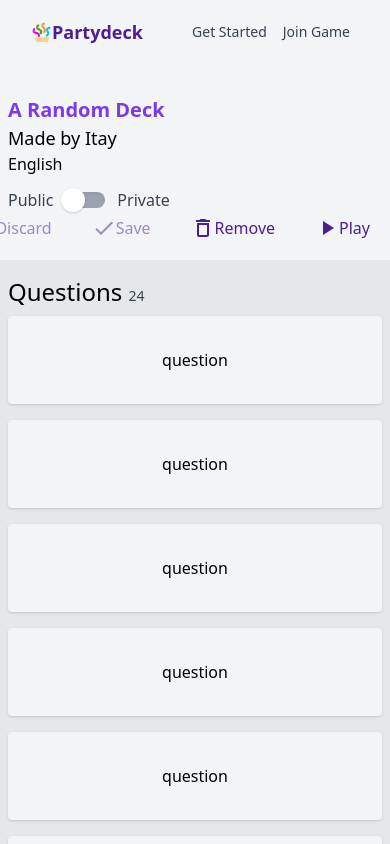
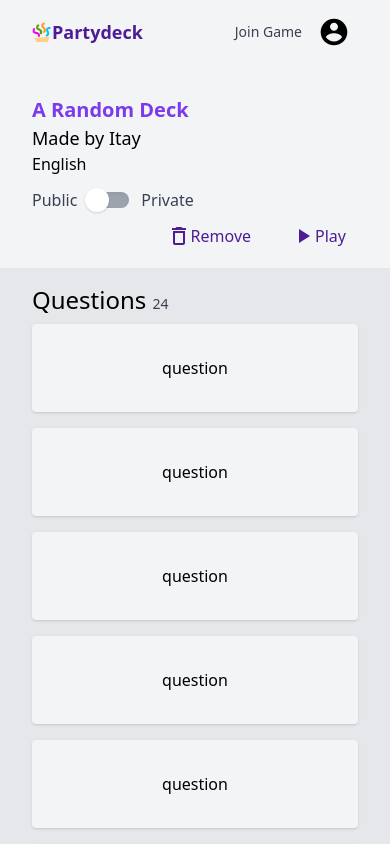
Before and after one commit to itays123/partydeck, a React (Create React App) app in the folder panel/: page /game/1 in a window 390 px wide. Built offline with nearby package versions, Linux system fonts and the light colour scheme.

Commit message:
FIX: Responsive GameViewEdit page

```diff
--- a/panel/src/auth/AuthContext.js
+++ b/panel/src/auth/AuthContext.js
@@ -9,7 +9,7 @@ export function useAuthContext() {
 
 const AuthContextProvider = ({ children }) => {
   const dummyData = {
-    isSignedIn: false,
+    isSignedIn: true,
     logout() {},
     user: {
       _id: '1',
--- a/panel/src/game/GameViewEdit.js
+++ b/panel/src/game/GameViewEdit.js
@@ -20,14 +20,14 @@ const GameViewEdit = () => {
     <GameEditorContextProvider {...game}>
       <div className="game-view scrollable">
         <div className="bg-gray-100 w-full">
-          <header className="container mx-auto pt-8 pb-4 px-2">
+          <header className="container mx-auto pt-8 pb-4 px-8 md:px-2">
             <section className="details">
               <h1 className="text-xl md:text-2xl lg:text-4xl font-bold text-purple-600">
                 {game.name}
               </h1>
               <GameSettingsViewEdit />
             </section>
-            <section className="actions flex justify-start flex-row-reverse">
+            <section className="actions flex justify-start flex-row-reverse mt-2">
               <Play onClick={play} />
               <Remove
                 onClick={() => history.push('/')}
@@ -38,7 +38,10 @@ const GameViewEdit = () => {
                 isLoading={isSaveLoading}
                 callback={() => window.location.reload()}
               />
-              <Discard onClick={() => history.push('/')} />
+              <Discard
+                onClick={() => history.push('/')}
+                isSaveLoading={isSaveLoading}
+              />
             </section>
           </header>
         </div>
--- a/panel/src/game/action/Discard.js
+++ b/panel/src/game/action/Discard.js
@@ -2,7 +2,7 @@ import SvgWrapper from '../../shared/SvgWrapper';
 import EditorOnly from '../edit/EditorOnly';
 import { useGameEditorContext } from '../edit/GameEditorContext';
 
-const Discard = ({ onClick = () => {} }) => {
+const Discard = ({ onClick = () => {}, isSaveLoading = false }) => {
   const { isChanged, clearState } = useGameEditorContext();
   return (
     <EditorOnly>
@@ -12,7 +12,7 @@ const Discard = ({ onClick = () => {} }) => {
           clearState();
           onClick();
         }}
-        disabled={!isChanged}
+        disabled={!isChanged || isSaveLoading}
       >
         <SvgWrapper>
           <path d="M0 0h24v24H0z" fill="none" />
--- a/panel/src/game/action/Save.js
+++ b/panel/src/game/action/Save.js
@@ -46,8 +46,8 @@ const Save = ({ isLoading, onClick = async () => {}, callback = () => {} }) => {
     <EditorOnly>
       <button
         className="save action-button"
-        onClick={saveClickHandler}
-        disabled={!isChanged || isLoading}
+        onClick={isLoading ? undefined : saveClickHandler}
+        disabled={!isChanged}
       >
         {!isLoading ? (
           <>
--- a/panel/src/game/create/CreateGame.js
+++ b/panel/src/game/create/CreateGame.js
@@ -21,7 +21,10 @@ const CreateGame = () => {
             </section>
             <section className="actions flex justify-start flex-row-reverse">
               <Save onClick={create} isLoading={isLoading} />
-              <Discard onClick={() => history.push('/')} />
+              <Discard
+                onClick={() => history.push('/')}
+                isSaveLoading={isLoading}
+              />
             </section>
           </header>
         </div>
--- a/panel/src/game/create/useCreateGame.js
+++ b/panel/src/game/create/useCreateGame.js
@@ -9,10 +9,13 @@ export function useCreateGame() {
     isLoading,
     create(game) {
       setLoading(true);
-      setTimeout(() => {
-        setLoading(false);
-        history.push('/game/1');
-      }, 3000);
+      return new Promise(resolve => {
+        setTimeout(() => {
+          setLoading(false);
+          history.push('/game/1');
+          resolve();
+        }, 3000);
+      });
     },
   };
 }
--- a/panel/src/game/edit/DeckEditorWrapper.js
+++ b/panel/src/game/edit/DeckEditorWrapper.js
@@ -5,7 +5,7 @@ const DeckEditorWrapper = ({ title, contextEditor }) => {
   const context = useGameEditorContext();
   const editor = context[contextEditor];
   return (
-    <div className="card-list container mx-auto overflow-y-visible mt-4 px-2">
+    <div className="card-list container mx-auto overflow-y-visible mt-4 px-8 md:px-2">
       <h3>
         <span className="font-medium text-2xl">{title} </span>
         <span className="font-thin text-gray-700 text-sm">
--- a/panel/src/index.css
+++ b/panel/src/index.css
@@ -32,6 +32,9 @@ code {
   .action-button {
     @apply px-3 py-1 ml-4 text-purple-900 font-medium flex focus:outline-none disabled:opacity-50;
   }
+  .action-button:disabled {
+    @apply hidden md:flex;
+  }
   .link-li {
     @apply block text-left hover:text-gray-600 text-base;
   }
```
